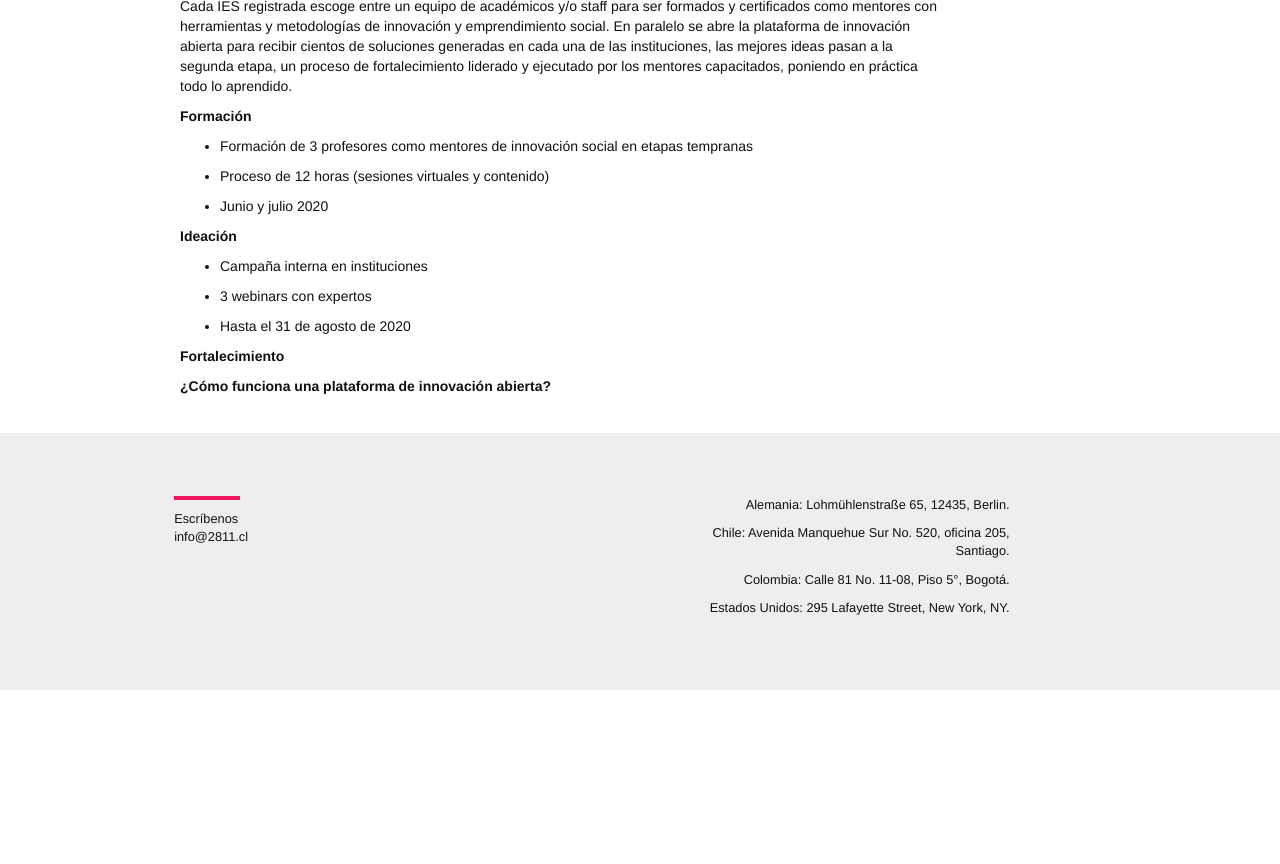
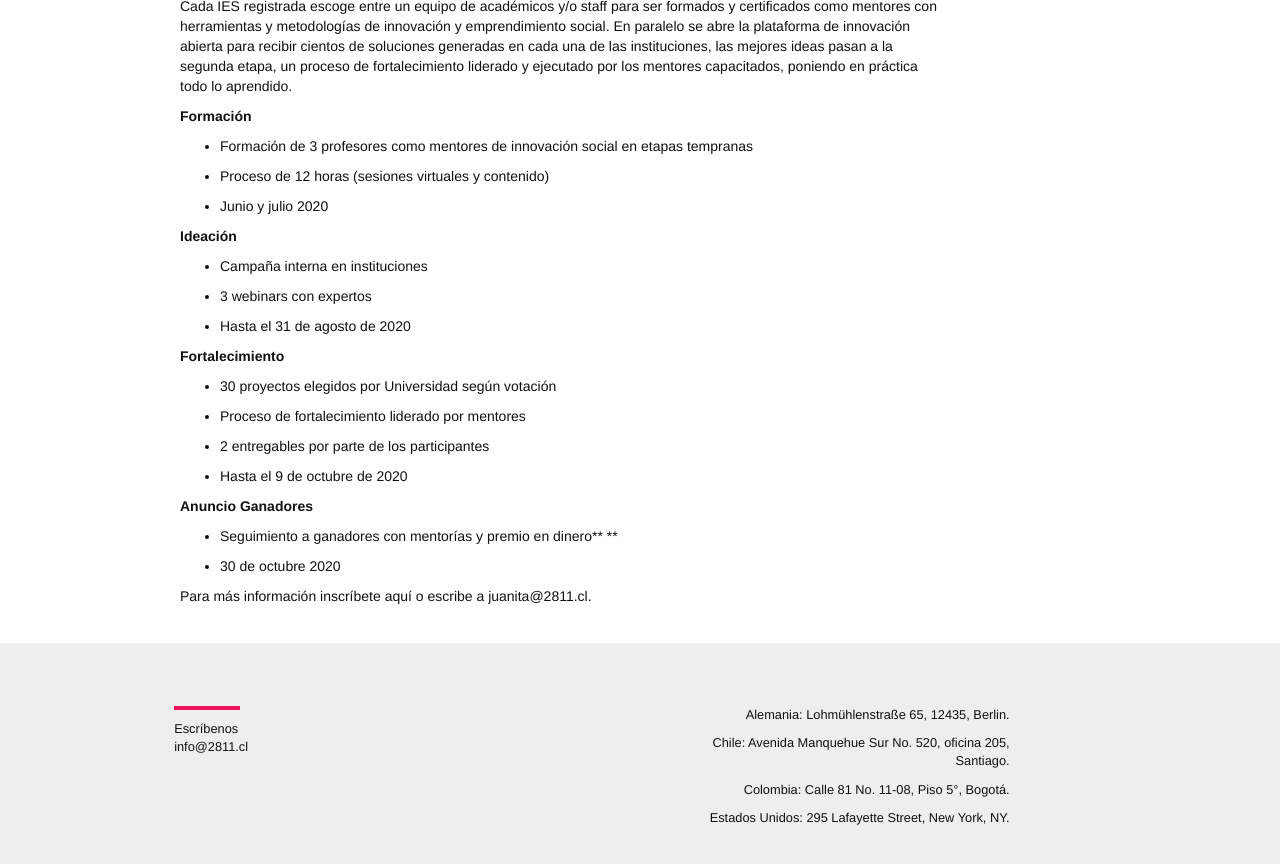
Before and after one commit to 2811Chile/2811Chile.github.io, a Jekyll site: the page built from _posts/2020-05-08-trasciende.markdown, in a window 1280 px wide and 900 px high, scrolled down 736 px. Shown: the top 864 px of the window. Built offline with Jekyll 4.4.1, drawn with Linux system fonts in a browser that asks for light colours; nearby versions of some CDN libraries; some web fonts are replaced; our own code applies the rules of GitHub Pages for plain Markdown files; before the commit the page ends 1426 px from its top, so only the background shows below that.

Commit message:
Updated Trasciende

```diff
--- a/_posts/2020-05-08-trasciende.markdown
+++ b/_posts/2020-05-08-trasciende.markdown
@@ -36,4 +36,18 @@ Cada IES registrada escoge entre un equipo de académicos  y/o staff para ser fo
 
 **Fortalecimiento**
 
-**¿Cómo funciona una plataforma de innovación abierta?**
+* 30 proyectos elegidos por Universidad según votación
+
+* Proceso de fortalecimiento liderado por mentores
+
+* 2 entregables por parte de los participantes
+
+* Hasta el 9 de octubre de 2020
+
+**Anuncio Ganadores**
+
+* Seguimiento a ganadores con mentorías y premio en dinero** **
+
+* 30 de octubre 2020
+
+Para más información inscríbete [aquí](https://docs.google.com/forms/d/1qNSNJJ1qEG0vxBpj-lH85Fk4UPS3ceqApCt3vYw6y9M/viewform?edit_requested=true) o escribe a juanita@2811.cl.
```
